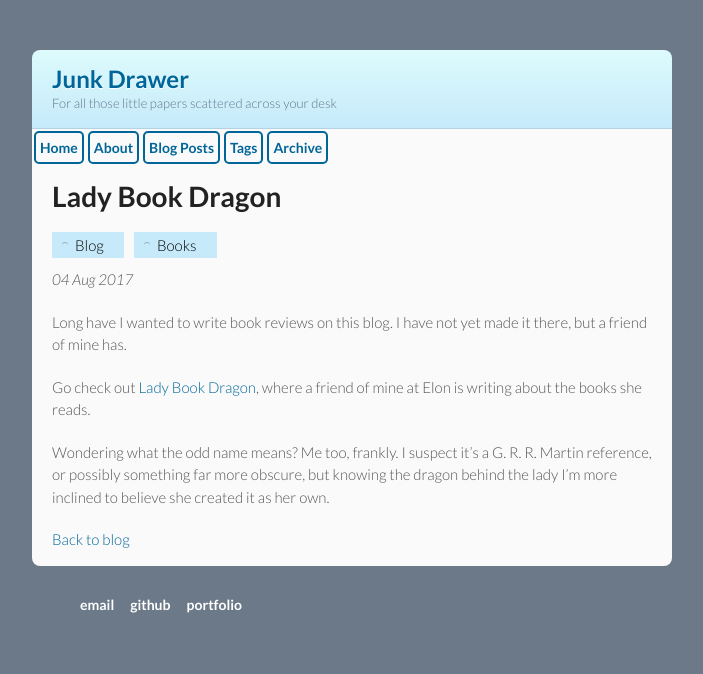
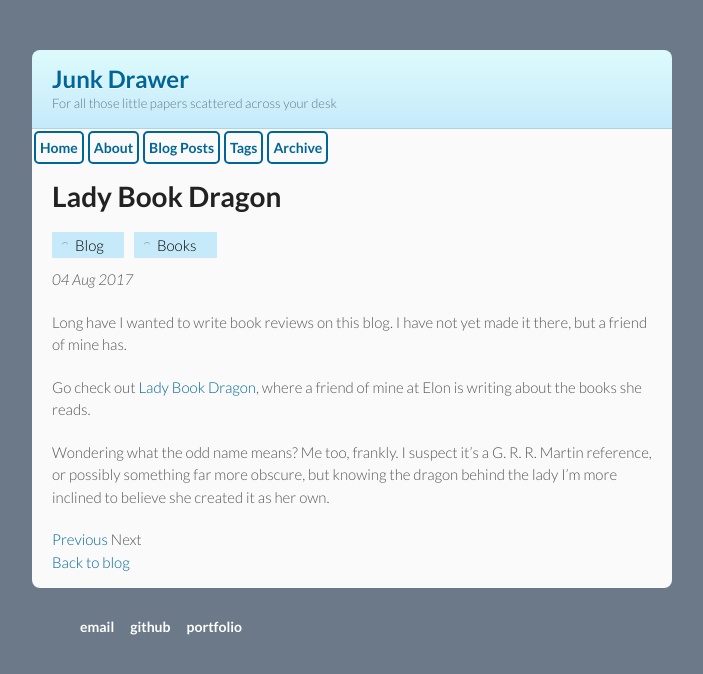
Before and after one commit to benknoble/benknoble.github.io, a Jekyll site: the page built from _posts/2017-08-04-ladybookdragon.md, in a window 1280 px wide. Shown: the top 674 px of the page, without its empty margins (288-991 px from the left). Built offline with Jekyll 4.4.1, drawn with Linux system fonts in a browser that asks for light colours.

Commit message:
Add previous/next links

```diff
--- a/_layouts/post.html
+++ b/_layouts/post.html
@@ -6,4 +6,26 @@ layout: default
 <div class="post">
   {{ content }}
 </div>
+<div class="post-navigation">
+  {% if page.previous.url %}
+  <span class="previous">
+    <a href="{{ page.previous.url | absolute_url }}"
+      title="{{ page.previous.title }}">
+      Previous
+    </a>
+  </span>
+  {% else %}
+  <span class="previous">Previous</span>
+  {% endif %}
+  {% if page.next.url %}
+  <span class="next">
+    <a href="{{ page.next.url | absolute_url }}"
+       title="{{ page.next.title }}">
+      Next
+    </a>
+  </span>
+  {% else %}
+  <span class="next">Next</span>
+  {% endif %}
+</div>
 <a href="{{ "/blog" | absolute_url }}">Back to blog</a>
```
